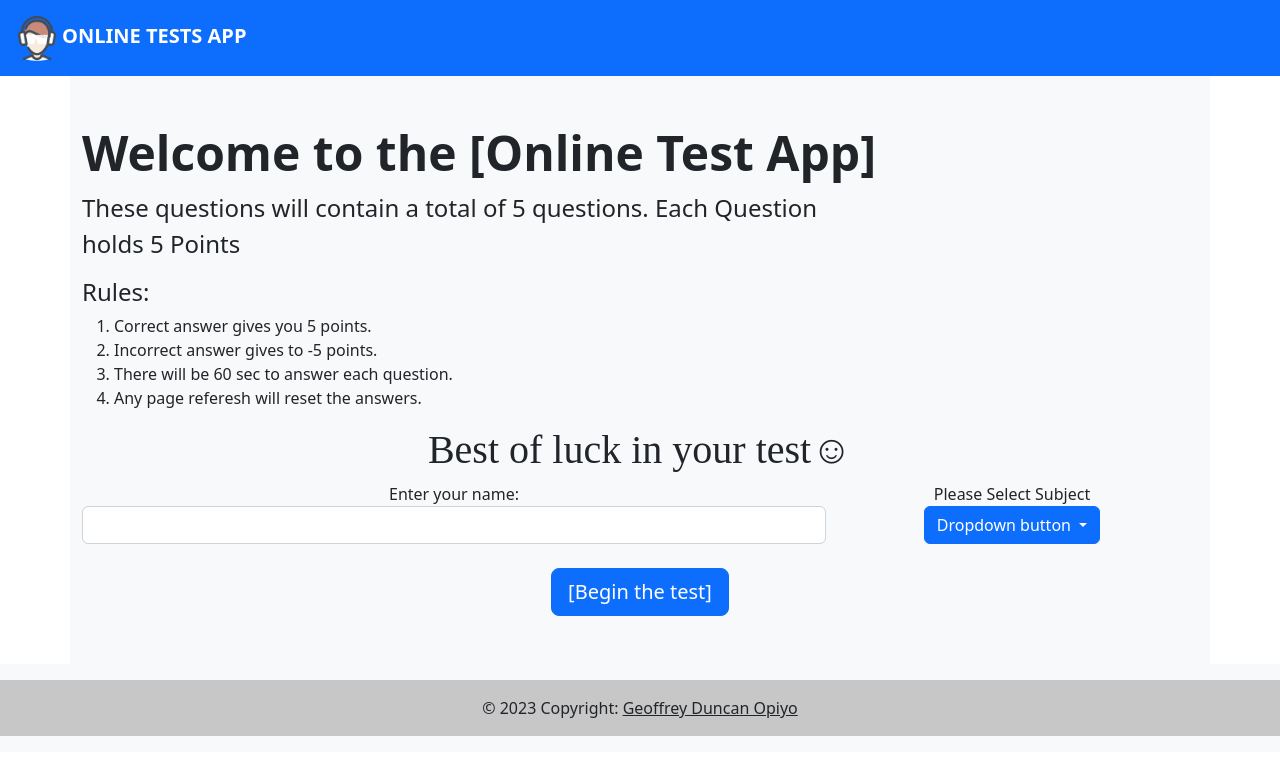
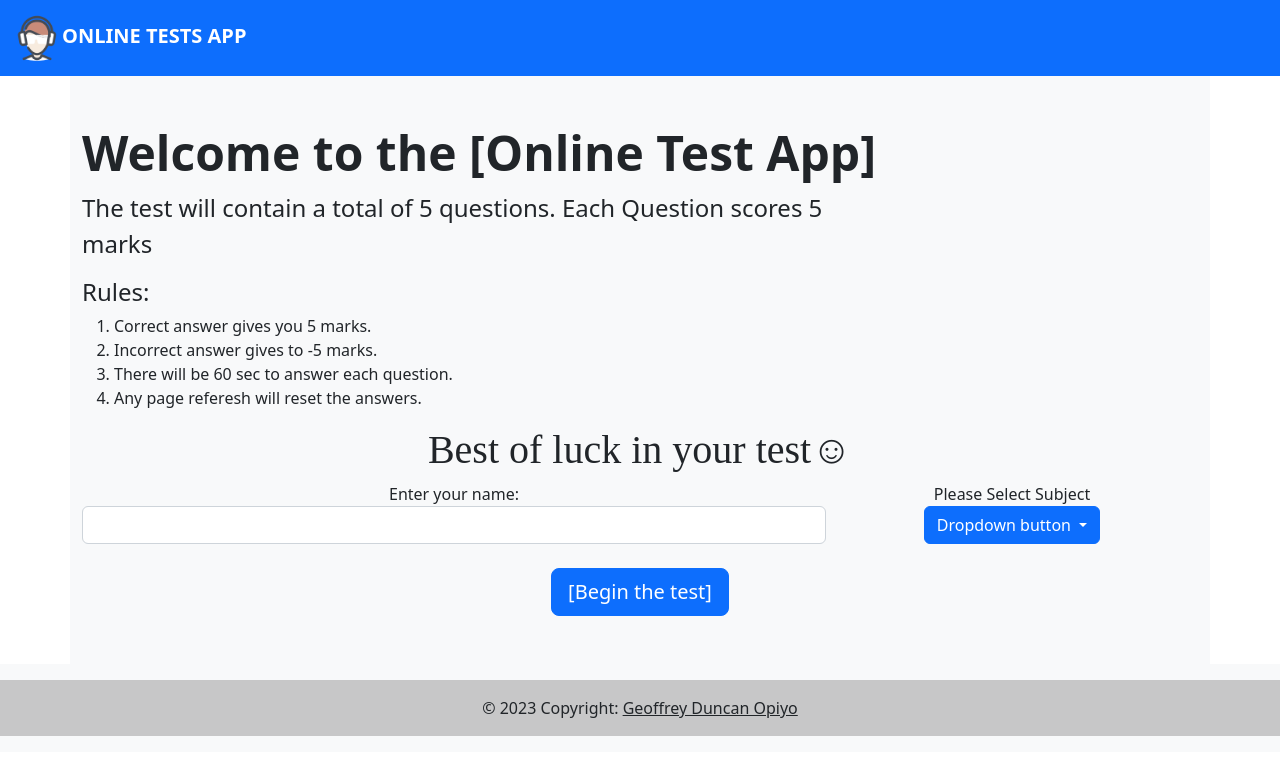
Before and after one commit to sammmy123/Onlinetest, an Angular app in the folder online-tests-app/: page /welcome in a window 1280 px wide. Shown: the top 774 px of the page. Built offline with nearby package versions, Linux system fonts and the light colour scheme.

Commit message:
Complete coding quiz component ts file

```diff
--- a/online-tests-app/src/app/components/welcome/welcome.component.html
+++ b/online-tests-app/src/app/components/welcome/welcome.component.html
@@ -1,10 +1,10 @@
 <div class="container bg-light py-5">
   <h1 class="display-5 fw-bold">Welcome to the [Online Test App]</h1>
-  <p class="col-md-8 fs-4">These questions will contain a total of 5 questions. Each Question holds 5 Points</p>
+  <p class="col-md-8 fs-4">The test will contain a total of 5 questions. Each Question scores 5 marks</p>
   <h4>Rules:</h4>
   <ol>
-    <li>Correct answer gives you 5 points.</li>
-    <li>Incorrect answer gives to -5 points.</li>
+    <li>Correct answer gives you 5 marks.</li>
+    <li>Incorrect answer gives to -5 marks.</li>
     <li>There will be 60 sec to answer each question.</li>
     <li>Any page referesh will reset the answers.</li>
   </ol>
@@ -24,7 +24,7 @@
         <ul class="dropdown-menu">
           <li><a class="dropdown-item" href="#">Action</a></li>
           <li><a class="dropdown-item" href="#">Another action</a></li>
-          <li><a class="dropdown-item" href="#">Something else here</a></li>
+          <li><a class="dropdown-item" href="#">etc.</a></li>
         </ul>
       </div>
     </div>
```
